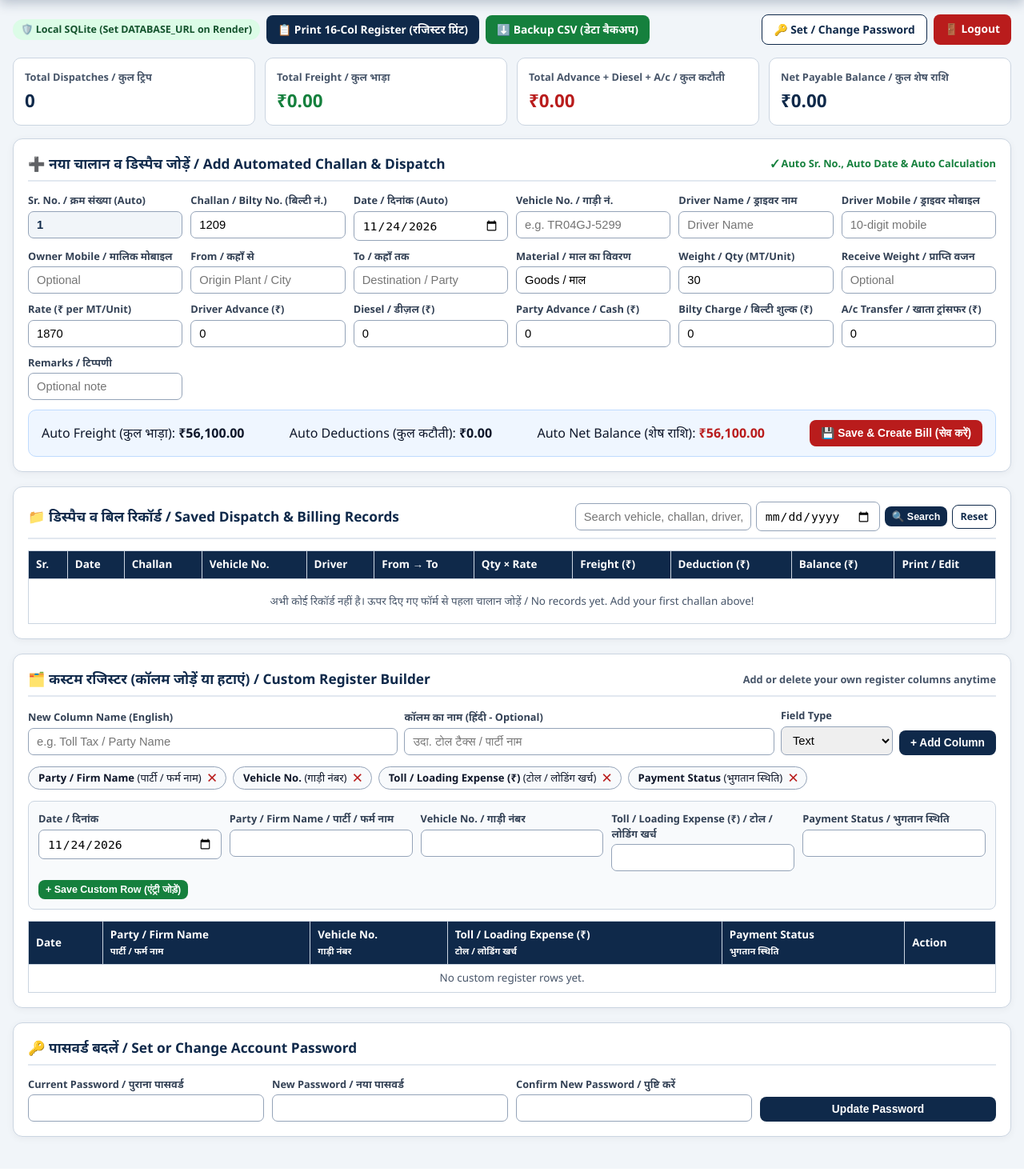
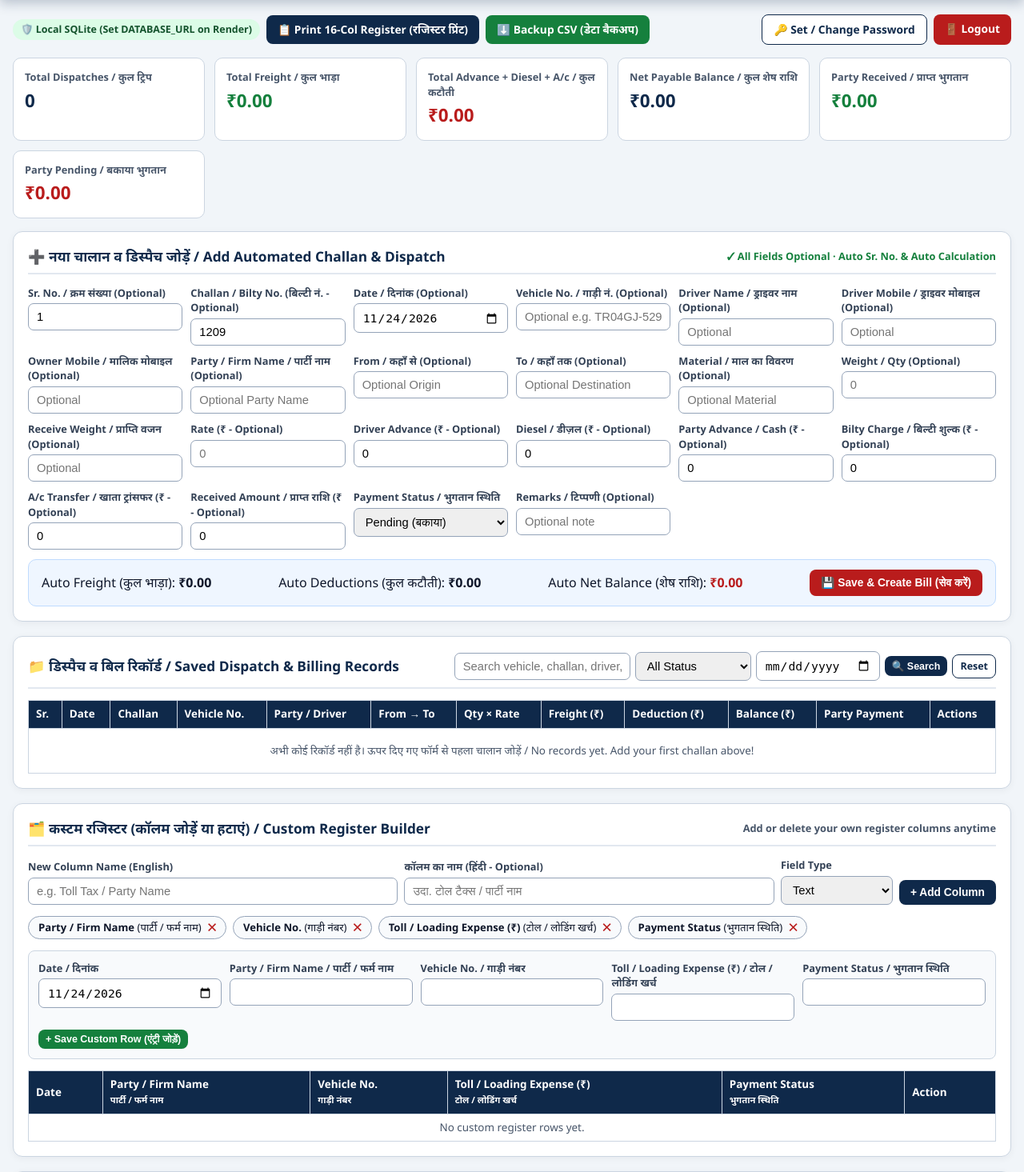
Before and after one commit to Shivam3946/mahadev-transport-portal, a Flask app: page / in a window 1280 px wide. Shown: the part 85-1550 px from the top of the page at 80% size. Run offline with Flask 3, Linux system fonts and the light colour scheme; a user stored in the database is signed in; some libraries are stand-ins or nearby versions.

Commit message:
Update dashboard.html

```diff
--- a/templates/dashboard.html
+++ b/templates/dashboard.html
@@ -88,98 +132,122 @@
     <div class="lbl">Net Payable Balance / कुल शेष राशि</div>
     <div class="val">₹{{ "{:,.2f}".format(totals.balance) }}</div>
   </div>
+  <div class="kpi">
+    <div class="lbl">Party Received / प्राप्त भुगतान</div>
+    <div class="val" style="color: var(--success);">₹{{ "{:,.2f}".format(totals.received or 0) }}</div>
+  </div>
+  <div class="kpi">
+    <div class="lbl">Party Pending / बकाया भुगतान</div>
+    <div class="val" style="color: var(--crimson);">₹{{ "{:,.2f}".format(totals.pending_party or 0) }}</div>
+  </div>
 </div>
 
-<!-- AUTOMATED CHALLAN / DISPATCH ENTRY FORM -->
+<!-- AUTOMATED CHALLAN / DISPATCH ENTRY FORM (ALL FIELDS OPTIONAL) -->
 <div class="card">
   <div class="card-header">
     <span>➕ नया चालान व डिस्पैच जोड़ें / Add Automated Challan & Dispatch</span>
-    <span style="font-size: 0.8rem; color: var(--success);">✓ Auto Sr. No., Auto Date & Auto Calculation</span>
+    <span style="font-size: 0.8rem; color: var(--success);">✓ All Fields Optional · Auto Sr. No. & Auto Calculation</span>
   </div>
   <form method="POST" action="{{ url_for('add_dispatch') }}">
     <div class="form-grid">
       <div>
-        <label>Sr. No. / क्रम संख्या (Auto)</label>
-        <input type="number" name="sr_no" value="{{ next_sr }}" readonly />
+        <label>Sr. No. / क्रम संख्या (Optional)</label>
+        <input type="number" name="sr_no" value="{{ next_sr }}" placeholder="Auto" />
       </div>
       <div>
-        <label>Challan / Bilty No. (बिल्टी नं.)</label>
-        <input type="text" name="challan_no" value="{{ next_challan }}" required />
+        <label>Challan / Bilty No. (बिल्टी नं. - Optional)</label>
+        <input type="text" name="challan_no" value="{{ next_challan }}" placeholder="Optional" />
       </div>
       <div>
-        <label>Date / दिनांक (Auto)</label>
-        <input type="date" name="dispatch_date" value="{{ today_str }}" required />
+        <label>Date / दिनांक (Optional)</label>
+        <input type="date" name="dispatch_date" value="{{ today_str }}" />
       </div>
       <div>
-        <label>Vehicle No. / गाड़ी नं.</label>
-        <input type="text" name="vehicle_no" placeholder="e.g. TR04GJ-5299" required />
+        <label>Vehicle No. / गाड़ी नं. (Optional)</label>
+        <input type="text" name="vehicle_no" placeholder="Optional e.g. TR04GJ-5299" />
       </div>
       <div>
-        <label>Driver Name / ड्राइवर नाम</label>
-        <input type="text" name="driver_name" placeholder="Driver Name" required />
+        <label>Driver Name / ड्राइवर नाम (Optional)</label>
+        <input type="text" name="driver_name" placeholder="Optional" />
       </div>
       <div>
-        <label>Driver Mobile / ड्राइवर मोबाइल</label>
-        <input type="text" name="driver_mobile" placeholder="10-digit mobile" />
+        <label>Driver Mobile / ड्राइवर मोबाइल (Optional)</label>
+        <input type="text" name="driver_mobile" placeholder="Optional" />
       </div>
       <div>
-        <label>Owner Mobile / मालिक मोबाइल</label>
+        <label>Owner Mobile / मालिक मोबाइल (Optional)</label>
         <input type="text" name="owner_mobile" placeholder="Optional" />
       </div>
       <div>
-        <label>From / कहाँ से</label>
-        <input type="text" name="from_location" placeholder="Origin Plant / City" required />
+        <label>Party / Firm Name / पार्टी नाम (Optional)</label>
+        <input type="text" name="party_name" placeholder="Optional Party Name" />
       </div>
       <div>
-        <label>To / कहाँ तक</label>
-        <input type="text" name="to_location" placeholder="Destination / Party" required />
+        <label>From / कहाँ से (Optional)</label>
+        <input type="text" name="from_location" placeholder="Optional Origin" />
       </div>
       <div>
-        <label>Material / माल का विवरण</label>
-        <input type="text" name="material" value="Goods / माल" required />
+        <label>To / कहाँ तक (Optional)</label>
+        <input type="text" name="to_location" placeholder="Optional Destination" />
       </div>
       <div>
-        <label>Weight / Qty (MT/Unit)</label>
-        <input type="number" step="0.01" id="qty" name="qty" value="30" oninput="autoCalc()" required />
+        <label>Material / माल का विवरण (Optional)</label>
+        <input type="text" name="material" placeholder="Optional Material" />
       </div>
       <div>
-        <label>Receive Weight / प्राप्ति वजन</label>
+        <label>Weight / Qty (Optional)</label>
+        <input type="number" step="0.01" id="qty" name="qty" placeholder="0" oninput="autoCalc()" />
+      </div>
+      <div>
+        <label>Receive Weight / प्राप्ति वजन (Optional)</label>
         <input type="text" name="receive_weight" placeholder="Optional" />
       </div>
       <div>
-        <label>Rate (₹ per MT/Unit)</label>
-        <input type="number" step="0.01" id="rate" name="rate" value="1870" oninput="autoCalc()" required />
+        <label>Rate (₹ - Optional)</label>
+        <input type="number" step="0.01" id="rate" name="rate" placeholder="0" oninput="autoCalc()" />
       </div>
       <div>
-        <label>Driver Advance (₹)</label>
+        <label>Driver Advance (₹ - Optional)</label>
         <input type="number" step="0.01" id="driver_advance" name="driver_advance" value="0" oninput="autoCalc()" />
       </div>
       <div>
-        <label>Diesel / डीज़ल (₹)</label>
+        <label>Diesel / डीज़ल (₹ - Optional)</label>
         <input type="number" step="0.01" id="diesel" name="diesel" value="0" oninput="autoCalc()" />
       </div>
       <div>
-        <label>Party Advance / Cash (₹)</label>
+        <label>Party Advance / Cash (₹ - Optional)</label>
         <input type="number" step="0.01" id="party_advance" name="party_advance" value="0" oninput="autoCalc()" />
       </div>
       <div>
-        <label>Bilty Charge / बिल्टी शुल्क (₹)</label>
+        <label>Bilty Charge / बिल्टी शुल्क (₹ - Optional)</label>
         <input type="number" step="0.01" id="bilty_charge" name="bilty_charge" value="0" oninput="autoCalc()" />
       </div>
       <div>
-        <label>A/c Transfer / खाता ट्रांसफर (₹)</label>
+        <label>A/c Transfer / खाता ट्रांसफर (₹ - Optional)</label>
         <input type="number" step="0.01" id="ac_transfer" name="ac_transfer" value="0" oninput="autoCalc()" />
       </div>
       <div>
-        <label>Remarks / टिप्पणी</label>
+        <label>Received Amount / प्राप्त राशि (₹ - Optional)</label>
+        <input type="number" step="0.01" name="received_amount" value="0" />
+      </div>
+      <div>
+        <label>Payment Status / भुगतान स्थिति</label>
+        <select name="payment_status">
+          <option value="Pending" selected>Pending (बकाया)</option>
+          <option value="Partial">Partial (आंशिक)</option>
+          <option value="Settled">Settled (चुक्ता)</option>
+        </select>
+      </div>
+      <div>
+        <label>Remarks / टिप्पणी (Optional)</label>
         <input type="text" name="remarks" placeholder="Optional note" />
       </div>
     </div>
 
     <div class="auto-summary-bar">
-      <div>Auto Freight (कुल भाड़ा): <strong id="calcFreight">₹56,100.00</strong></div>
+      <div>Auto Freight (कुल भाड़ा): <strong id="calcFreight">₹0.00</strong></div>
       <div>Auto Deductions (कुल कटौती): <strong id="calcDeduction">₹0.00</strong></div>
-      <div>Auto Net Balance (शेष राशि): <strong id="calcBalance" style="color: var(--crimson);">₹56,100.00</strong></div>
+      <div>Auto Net Balance (शेष राशि): <strong id="calcBalance" style="color: var(--crimson);">₹0.00</strong></div>
       <button type="submit" class="btn btn-primary">💾 Save & Create Bill (सेव करें)</button>
     </div>
   </form>
@@ -190,7 +258,13 @@
   <div class="card-header">
     <span>📁 डिस्पैच व बिल रिकॉर्ड / Saved Dispatch & Billing Records</span>
     <form method="GET" style="display: flex; flex-wrap: wrap; gap: 6px; align-items: center;">
-      <input type="text" name="q" value="{{ q }}" placeholder="Search vehicle, challan, driver, route..." style="width: 220px;" />
+      <input type="text" name="q" value="{{ q }}" placeholder="Search vehicle, challan, driver, party, route..." style="width: 220px;" />
+      <select name="status" style="width: 145px;">
+        <option value="" {% if not status_filter %}selected{% endif %}>All Status</option>
+        <option value="Pending" {% if status_filter == 'Pending' %}selected{% endif %}>Pending</option>
+        <option value="Partial" {% if status_filter == 'Partial' %}selected{% endif %}>Partial</option>
+        <option value="Settled" {% if status_filter == 'Settled' %}selected{% endif %}>Settled</option>
+      </select>
       <input type="date" name="date" value="{{ date_filter }}" style="width: 155px;" />
       <button type="submit" class="btn btn-navy btn-sm">🔍 Search</button>
       <a href="{{ url_for('dashboard') }}" class="btn btn-outline btn-sm">Reset</a>
@@ -205,39 +279,63 @@
           <th>Date</th>
           <th>Challan</th>
           <th>Vehicle No.</th>
-          <th>Driver</th>
+          <th>Party / Driver</th>
           <th>From → To</th>
           <th>Qty × Rate</th>
           <th>Freight (₹)</th>
           <th>Deduction (₹)</th>
           <th>Balance (₹)</th>
-          <th>Print / Edit</th>
+          <th>Party Payment</th>
+          <th>Actions</th>
         </tr>
       </thead>
       <tbody>
         {% for e in entries %}
+        {% set st = e.payment_status or 'Pending' %}
         <tr>
           <td><strong>{{ e.sr_no }}</strong></td>
-          <td>{{ e.dispatch_date }}</td>
-          <td>{{ e.challan_no }}</td>
-          <td><strong>{{ e.vehicle_no }}</strong></td>
-          <td>{{ e.driver_name }}<br><small>{{ e.driver_mobile }}</small></td>
-          <td>{{ e.from_location }} → {{ e.to_location }}</td>
-          <td>{{ e.qty }} × ₹{{ e.rate }}</td>
-          <td><strong>₹{{ "{:,.2f}".format(e.freight_amount) }}</strong></td>
-          <td>₹{{ "{:,.2f}".format(e.total_deduction) }}</td>
-          <td><strong style="color: var(--crimson);">₹{{ "{:,.2f}".format(e.balance) }}</strong></td>
+          <td>{{ e.dispatch_date or '-' }}</td>
+          <td>{{ e.challan_no or '-' }}</td>
+          <td><strong>{{ e.vehicle_no or '-' }}</strong></td>
+          <td>
+            {% if e.party_name %}<strong>{{ e.party_name }}</strong><br>{% endif %}
+            {{ e.driver_name or '-' }}{% if e.driver_mobile %}<br><small>{{ e.driver_mobile }}</small>{% endif %}
+          </td>
+          <td>{{ e.from_location or '-' }} → {{ e.to_location or '-' }}</td>
+          <td>{{ e.qty or 0 }} × ₹{{ e.rate or 0 }}</td>
+          <td><strong>₹{{ "{:,.2f}".format(e.freight_amount or 0) }}</strong></td>
+          <td>₹{{ "{:,.2f}".format(e.total_deduction or 0) }}</td>
+          <td><strong style="color: var(--crimson);">₹{{ "{:,.2f}".format(e.balance or 0) }}</strong></td>
+          <td>
+            <span class="status-badge {% if st == 'Settled' %}status-settled{% elif st == 'Partial' %}status-partial{% else %}status-pending{% endif %}">
+              {{ st }}
+            </span>
+            <br><small>Recd: ₹{{ "{:,.2f}".format(e.received_amount or 0) }}</small>
+            <form method="POST" action="{{ url_for('update_dispatch_payment', entry_id=e.id) }}" class="pay-inline-form">
+              <input type="number" step="0.01" name="received_amount" value="{{ e.received_amount or 0 }}" title="Received ₹" />
+              <select name="payment_status" title="Payment Status">
+                <option value="Pending" {% if st == 'Pending' %}selected{% endif %}>Pending</option>
+                <option value="Partial" {% if st == 'Partial' %}selected{% endif %}>Partial</option>
+                <option value="Settled" {% if st == 'Settled' %}selected{% endif %}>Settled</option>
+              </select>
+              <button type="submit" class="btn btn-success btn-sm" style="padding: 3px 7px;">✓</button>
+            </form>
+          </td>
           <td style="white-space: nowrap;">
             <a href="{{ url_for('print_challan', entry_id=e.id) }}" target="_blank" class="btn btn-success btn-sm">🧾 Challan</a>
             <a href="{{ url_for('edit_dispatch', entry_id=e.id) }}" class="btn btn-outline btn-sm">✏️ Edit</a>
             <form method="POST" action="{{ url_for('toggle_archive_dispatch', entry_id=e.id) }}" style="display:inline;">
               <button type="submit" class="btn btn-primary btn-sm" onclick="return confirm('Archive this record? Data remains safely stored.');">📦</button>
             </form>
+            <form method="POST" action="{{ url_for('delete_dispatch', entry_id=e.id) }}" style="display:inline;"
+                  onsubmit="return confirm('⚠️ PERMANENT DELETE: Kya aap Challan #{{ e.challan_no or e.sr_no }} (Vehicle: {{ e.vehicle_no or 'N/A' }}, Balance: ₹{{ '%.2f'|format(e.balance or 0) }}) ko hamesha ke liye delete karna chahte hain? Yeh wapas nahi aayega.');">
+              <button type="submit" class="btn btn-danger-perm btn-sm">🗑️ Del</button>
+            </form>
           </td>
         </tr>
         {% else %}
         <tr>
-          <td colspan="11" style="text-align:center; padding: 18px; color: var(--muted);">
+          <td colspan="12" style="text-align:center; padding: 18px; color: var(--muted);">
             अभी कोई रिकॉर्ड नहीं है। ऊपर दिए गए फॉर्म से पहला चालान जोड़ें / No records yet. Add your first challan above!
           </td>
         </tr>
@@ -293,7 +391,7 @@
     <div class="form-grid">
       <div>
         <label>Date / दिनांक</label>
-        <input type="date" name="row_date" value="{{ today_str }}" required />
+        <input type="date" name="row_date" value="{{ today_str }}" />
       </div>
       {% for col in custom_cols %}
       <div>
```
Also changed, not shown: other parts of templates/dashboard.html (+44 -0 lines).
